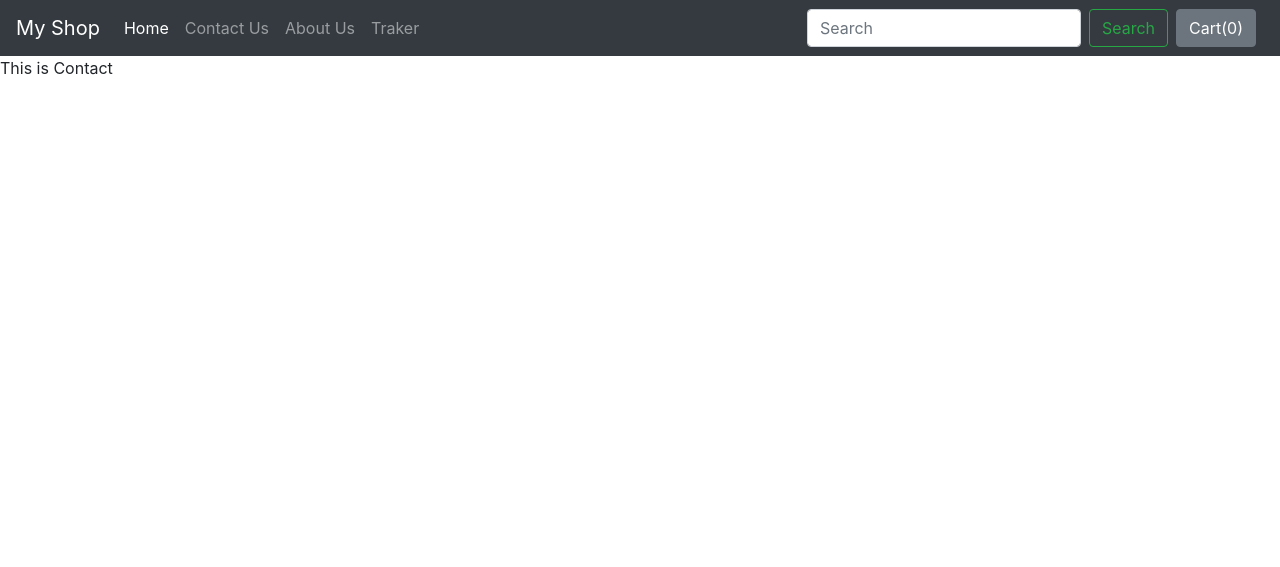
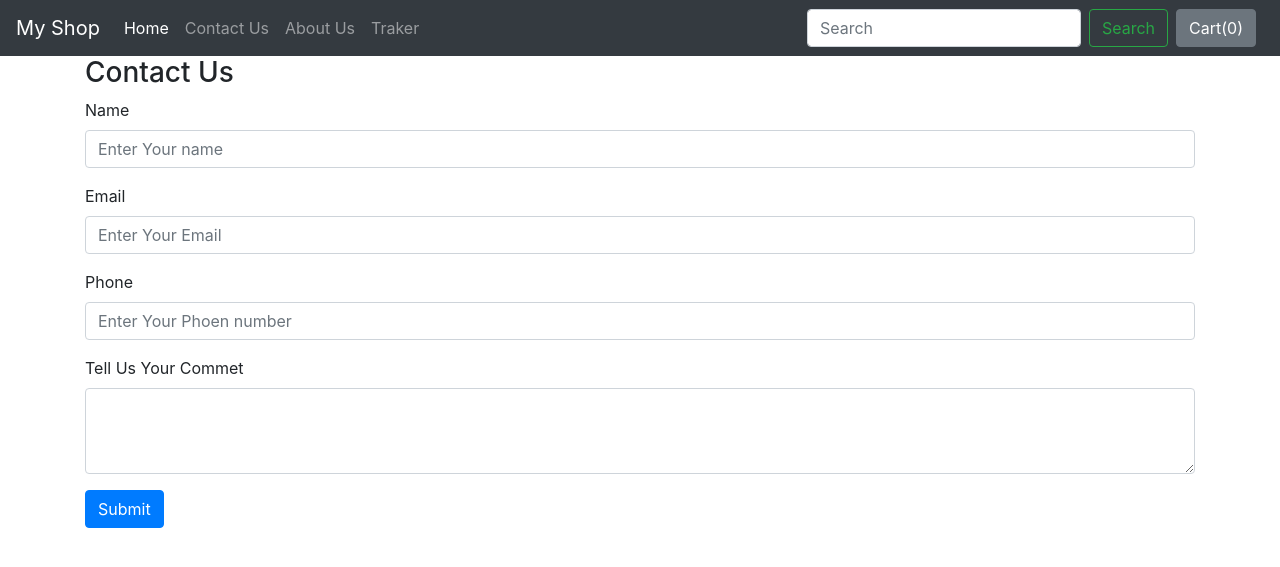
Before and after one commit to imzuyel/mac, a Django app: page /shop/contact/ in a window 1280 px wide. Shown: the top 567 px of the page. Run offline with Django 3.2, Linux system fonts and the light colour scheme; some libraries are stand-ins or nearby versions.

Commit message:
Version 2

```diff
--- a/shop/templates/shop/contact.html
+++ b/shop/templates/shop/contact.html
@@ -1,4 +1,27 @@
 {% extends "shop/base.html" %}
 
 {% block title %}Tittle of Contact {% endblock title %}
-{% block body %}This is Contact{% endblock body %}
+{% block body %}
+<div class="container">
+	<h3>Contact Us</h3>
+	<form action="/contact">
+		<div class="form-group">
+			<label for="name">Name</label>
+			<input type="text" class="form-control" id="name" placeholder="Enter Your name ">
+		</div>
+		<div class="form-group">
+			<label for="name">Email </label>
+			<input type="email" class="form-control" id="email" placeholder="Enter Your Email ">
+		</div>
+		<div class="form-group">
+			<label for="phone">Phone </label>
+			<input type="tel" class="form-control" id="name" placeholder="Enter Your Phoen number ">
+		</div>
+		<div class="form-group">
+			<label for="exampleFormControlTextarea1">Tell Us Your Commet</label>
+			<textarea class="form-control" id="exampleFormControlTextarea1" rows="3"></textarea>
+		</div>
+		<button type="submit" class="btn btn-primary">Submit</button>
+	</form>
+</div>
+{% endblock body %}
--- a/shop/urls.py
+++ b/shop/urls.py
@@ -6,7 +6,7 @@ urlpatterns = [
     path('about/', views.about,name="ShopHome"),
     path('contact/', views.contact,name="ContactUs"),
     path('tracker/', views.tracker,name="TrakingStatus"),
-    path('search/', views.index,name="Search"),
-    path('productview/', views.productView,name="ProductView"),
+    path('search/', views.search,name="Search"),
+    path('products/<int:myid>', views.productView,name="ProductView"),
     path('checkout/', views.checkout,name="Checkout"),
 ]
--- a/shop/views.py
+++ b/shop/views.py
@@ -28,8 +28,9 @@ def tracker(request):
 def search(request):
 	return render(request,'shop/search.html')
 
-def productView(request):
-	return render(request,'shop/productView.html')
+def productView(request,myid):
+	product=Product.objects.filter(id=myid)
+	return render(request,'shop/productView.html',{'product':product[0]})
 
 def checkout(request):
-	return render(request,'shop/checkout.html')
+	return render(request,'shop/checkout.html',)
```
Also changed, not shown: shop/templates/shop/index.html (+32 -2 lines), shop/templates/shop/productView.html (+25 -2 lines).
